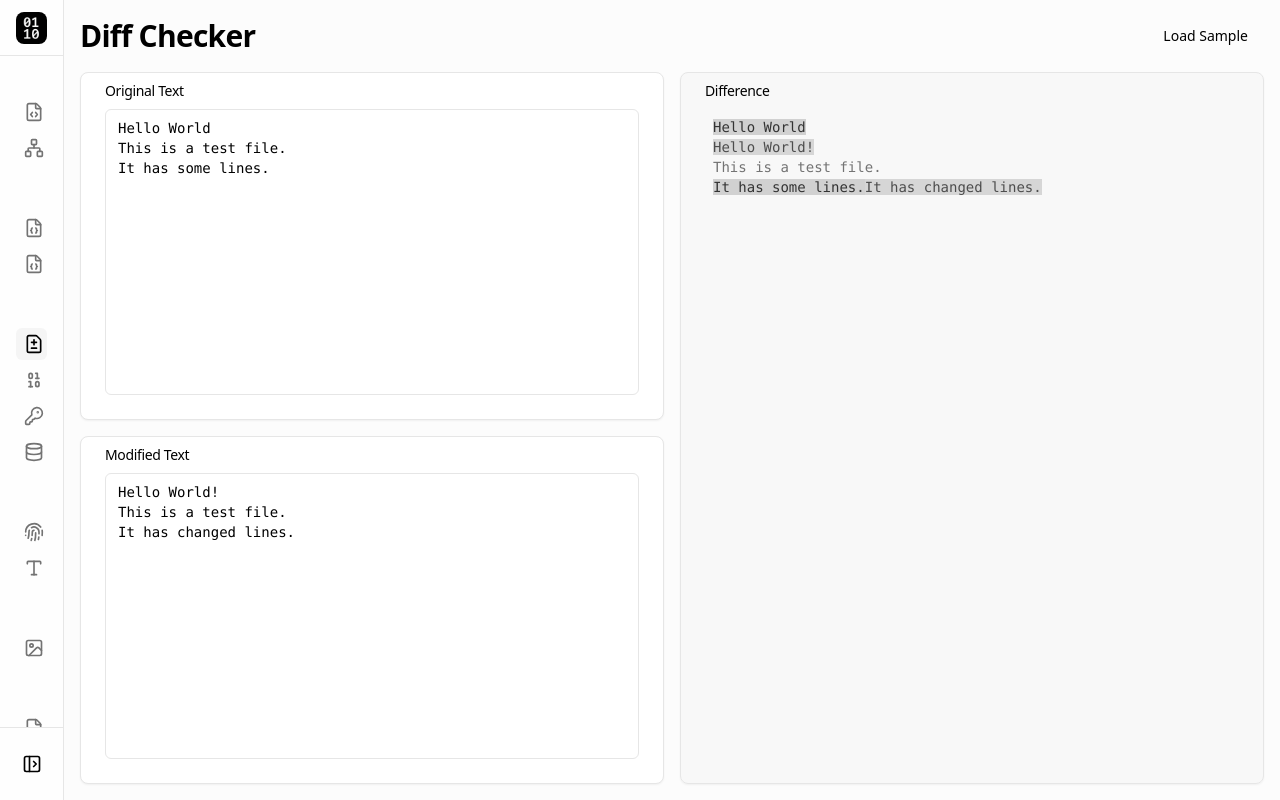
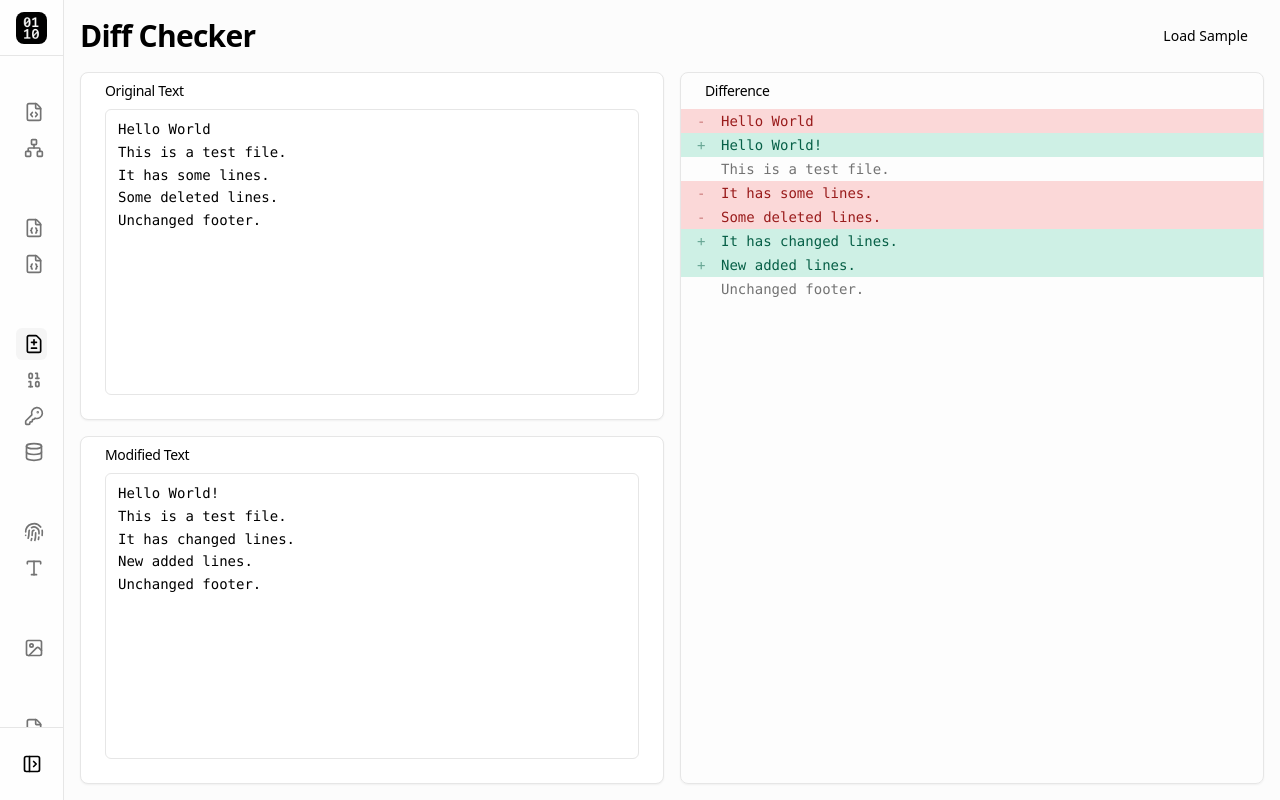
Before and after one commit to nnn-gif/tools, a Vue app: page /diff in a window 1280 px wide. Both pictures are taken after a click on the button "Load Sample". Built offline with nearby package versions, Linux system fonts and the light colour scheme.

Commit message:
fix: diff view ui

```diff
--- a/src/views/DiffView.vue
+++ b/src/views/DiffView.vue
@@ -1,5 +1,5 @@
 <script setup lang="ts">
-import { ref, watch } from 'vue'
+import { ref, watch, computed } from 'vue'
 import * as Diff from 'diff'
 import { Button } from '@/components/ui/button'
 import { Textarea } from '@/components/ui/textarea'
@@ -20,9 +20,39 @@ const computeDiff = () => {
 
 watch([originalText, modifiedText], computeDiff)
 
+const processedLines = computed(() => {
+  const lines: { type: 'added' | 'removed' | 'unchanged'; value: string }[] = []
+
+  diffResult.value.forEach((part) => {
+    const split = part.value.split('\n')
+    // If the part ends with a newline, split() creates an empty string at the end.
+    // We remove it because the newline is the separator for the previous line.
+    if (part.value.endsWith('\n')) {
+      split.pop()
+    }
+
+    split.forEach((line: string) => {
+      lines.push({
+        type: part.added ? 'added' : part.removed ? 'removed' : 'unchanged',
+        value: line
+      })
+    })
+  })
+
+  return lines
+})
+
 const fillSample = () => {
-  originalText.value = `Hello World\nThis is a test file.\nIt has some lines.`
-  modifiedText.value = `Hello World!\nThis is a test file.\nIt has changed lines.`
+  originalText.value = `Hello World
+This is a test file.
+It has some lines.
+Some deleted lines.
+Unchanged footer.`
+  modifiedText.value = `Hello World!
+This is a test file.
+It has changed lines.
+New added lines.
+Unchanged footer.`
 }
 </script>
 
@@ -43,7 +73,7 @@ const fillSample = () => {
           <CardContent class="flex-1 min-h-0">
             <Textarea
               v-model="originalText"
-              class="h-full resize-none font-mono"
+              class="h-full resize-none font-mono text-sm leading-relaxed"
               placeholder="Paste original text here..."
             />
           </CardContent>
@@ -55,7 +85,7 @@ const fillSample = () => {
           <CardContent class="flex-1 min-h-0">
             <Textarea
               v-model="modifiedText"
-              class="h-full resize-none font-mono"
+              class="h-full resize-none font-mono text-sm leading-relaxed"
               placeholder="Paste modified text here..."
             />
           </CardContent>
@@ -63,22 +93,34 @@ const fillSample = () => {
       </div>
 
       <!-- Result Column -->
-      <Card class="flex flex-col min-h-0 bg-muted/50">
+      <Card class="flex flex-col min-h-0 bg-background/50">
         <CardHeader class="py-2">
           <CardTitle class="text-sm font-medium">Difference</CardTitle>
         </CardHeader>
-        <CardContent class="flex-1 min-h-0 overflow-auto">
-          <div class="font-mono text-sm whitespace-pre-wrap p-2">
-            <span
-              v-for="(part, index) in diffResult"
+        <CardContent class="flex-1 min-h-0 overflow-auto p-0">
+          <div class="font-mono text-sm w-full min-w-max">
+            <div
+              v-for="(line, index) in processedLines"
               :key="index"
+              class="flex w-full px-4 py-0.5 whitespace-pre"
               :class="{
-                'bg-success/20 text-success': part.added,
-                'bg-destructive/20 text-destructive': part.removed,
-                'text-muted-foreground': !part.added && !part.removed
+                'bg-emerald-500/20 text-emerald-800 dark:text-emerald-300': line.type === 'added',
+                'bg-red-500/20 text-red-800 dark:text-red-300': line.type === 'removed',
+                'text-muted-foreground': line.type === 'unchanged'
               }"
-              >{{ part.value }}</span
             >
+              <span class="select-none w-6 inline-block opacity-50">{{
+                line.type === 'added' ? '+' : line.type === 'removed' ? '-' : ' '
+              }}</span>
+              <span>{{ line.value }}</span>
+            </div>
+            <!-- Show placeholder if empty -->
+            <div
+              v-if="processedLines.length === 0"
+              class="p-4 text-muted-foreground italic text-center"
+            >
+              Enter text to see differences
+            </div>
           </div>
         </CardContent>
       </Card>
```
Also changed, not shown: 1 other file (tests, documents, lock files or other folders).
